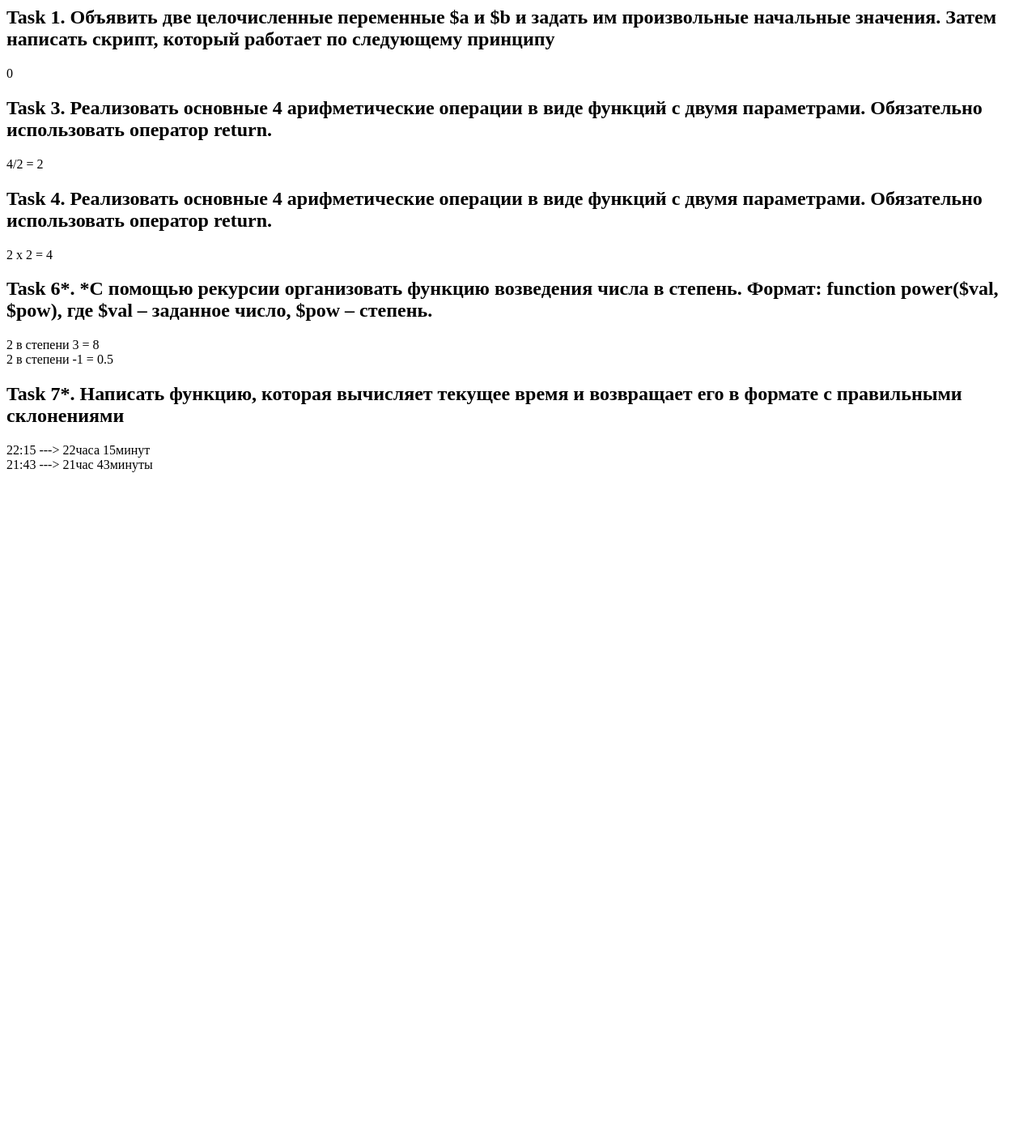
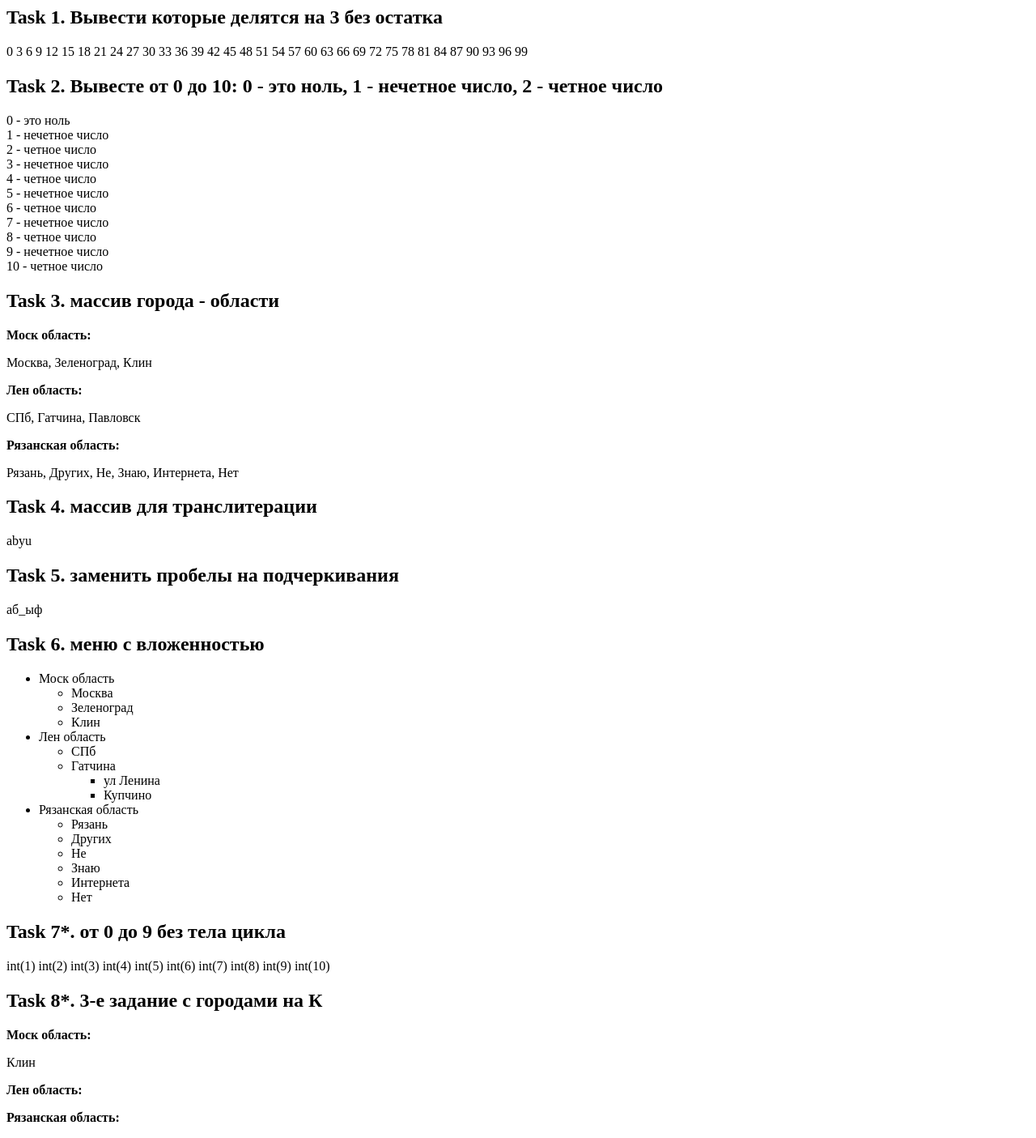
Before and after one commit to StGenry/php, a PHP site: page / in a window 1280 px wide. Shown: the whole page at 81% size. Before the commit the page ends 583 px from the top, so only its background shows below. Run offline with PHP 8.4, Linux system fonts and the light colour scheme.

Commit message:
1_3 complited

```diff
--- a/index.php
+++ b/index.php
@@ -1,114 +1,136 @@
-<h2> Task 1. Объявить две целочисленные переменные $a и $b
-    и задать им произвольные начальные значения.
-    Затем написать скрипт, который работает по следующему принципу </h2>
+<?php
+header("Content-type: text/html; charset=utf-8");
+?>
+
+<h2> Task 1. Вывести которые делятся на 3 без остатка </h2>
 <p>
-    <?php
-$a = 1;
-$b = -1;
-if ($a >= 0 && $b >= 0) {
-    echo $a - $b;
-} elseif ($a < 0 && $b < 0) {
-    echo $a * $b;
-} else {
-    echo $a + $b;
+<?php
+$a = 0;
+while ($a < 101) {
+    if ($a % 3 == 0) {
+        echo $a.' ';
+    }
+    $a++;
 }
 ?>
 </p>
-<h2> Task 3. Реализовать основные 4 арифметические операции в виде функций с двумя параметрами. Обязательно
-    использовать оператор return. </h2>
+
+<h2> Task 2. Вывесте от 0 до 10: 0 - это ноль,  1 - нечетное число, 2 - четное число</h2>
 <p>
-    <?php
-function sum($arg1, $arg2)
-{
-    return $arg1 + $arg2;
+<?php
+$a = 0;
+do {
+    if ($a == 0) {
+        echo $a.' - это ноль<br>';
+    } elseif ($a % 2 == 0) {
+        echo $a.' - четное число<br>';
+    } else {
+        echo $a.' - нечетное число<br>';
+    }
+    $a++;
 }
-
-function diff($arg1, $arg2)
-{
-    return $arg1 - $arg2;
-}
-
-function mult($arg1, $arg2)
-{
-    return $arg1 * $arg2;
-}
-
-function div($arg1, $arg2)
-{
-    return $arg1/$arg2;
-}
-
-echo '4/2 = '.div(4, 2);
-?>
-</p>
-</p>
-<h2> Task 4. Реализовать основные 4 арифметические операции в виде функций с двумя параметрами. Обязательно
-    использовать оператор return. </h2>
-<p>
-    <?php
-function mathOperation($arg1, $arg2, $operation) {
-    switch ($operation) {
-        case 'add':
-            return sum($arg1, $arg2);
-        case 'diff':
-            return diff($arg1, $arg2);
-        case 'mult':
-            return mult($arg1, $arg2);
-        case 'div':
-            return div($arg1, $arg2);
-        // в случае если $operation не один из 4 функция вернет null (т.к. явного возврата нет)
-    }
-}
-
-echo '2 х 2 = '.mathOperation(2, 2, 'mult');
+while ($a < 11)
 ?>
 </p>
 
-<h2> Task 6*. *С помощью рекурсии организовать функцию возведения числа в степень. Формат: function power($val, $pow),
-    где $val – заданное число, $pow – степень. </h2>
+<h2> Task 3. массив города - области </h2>
 <p>
 <?php
-function power($val, $pow) { // в общем случае, с 0-й и отрицательной степенью
-    if ($pow == 0) {
-        return 1;
-    } elseif ($pow > 0) {
-        return $val * power($val, $pow - 1);
-    } else {
-        return 1.0 / ($val * power (1.0 / $val, $pow + 1));
+$towns = [  "Моск область" => ["Москва", "Зеленоград", "Клин"],
+            "Лен область" => ["СПб", "Гатчина", "Павловск"],
+            "Рязанская область" => ["Рязань", "Других", "Не", "Знаю", "Интернета", "Нет"]
+        ];
+
+    foreach ($towns as $key => $area) {
+        echo "<p><b>{$key}:</b></p>";
+        foreach ($area as $index => $town) {
+            echo "{$town}".(($index == sizeof($area) - 1) ? "" : ", ");
+        }
     }
-}
 
-echo '2 в степени 3 = '.power(2, 3).'<br>';
-echo '2 в степени -1 = '.power(2, -1);
 ?>
 </p>
 
-<h2> Task 7*. Написать функцию, которая вычисляет текущее время и возвращает его в формате с правильными склонениями </h2>
+<h2> Task 4. массив для транслитерации </h2>
 <p>
 <?php
-// немного поизвращенски получилось, зато "секунды" добавить можно за 3 секунды ))
-function getNumberSpell($number, $word) {
-    $lastDigit = $number % 10;
-    if ($number < 10 || floor($number / 10) % 10 !== 1) {
-        if ($lastDigit === 1) {
-            return $word["N"]; // Nominative case (именительный падеж)
-        }
-        elseif ($lastDigit > 1 && $lastDigit < 5) {
-            return $word["A"]; // Accusative case (винительный падеж)
+function translit($str) {
+    $translitedStr = '';
+    $letters = ['а' => 'a', 'б' => 'b', 'в' => 'v', 'г' => 'g', 'ю' => 'yu', 'я' => 'ya']; // TODO: если успею добью массив, суть не меняет
+    for ($i = 0; $i < mb_strlen($str); $i++) {
+        $translitedStr .= $letters[mb_substr($str, $i, 1)];
+    }
+    return $translitedStr;
+}
+echo translit('абю');
+?>
+</p>
+
+<h2> Task 5. заменить пробелы на подчеркивания </h2>
+<p>
+<?php
+function changeSpaces($str) {
+    $translitedStr = '';
+    for ($i = 0; $i < mb_strlen($str); $i++) {
+        $symbol = mb_substr($str, $i, 1);
+        $translitedStr .= ($symbol == ' ') ? '_' : $symbol;
+    }
+    return $translitedStr;
+}
+echo changeSpaces('аб ыф');
+?>
+</p>
+
+<h2> Task 6. меню с вложенностью </h2>
+<p>
+<?php
+$towns = [  "Моск область" => ["Москва", "Зеленоград", "Клин"],
+"Лен область" => ["СПб", "Гатчина" => ["ул Ленина", "Купчино"]],
+"Рязанская область" => ["Рязань", "Других", "Не", "Знаю", "Интернета", "Нет"]
+];
+function buildMenu($items) {
+    $translitedStr = '';
+    echo "<ul>";
+    foreach ($items as $key => $value) {
+        if(is_array($value)) {
+            echo "<li>{$key}</li>";
+            buildMenu($value);
+        } else {
+            echo "<li>{$value}</li>";
         }
     }
-    return $word["G"]; // Genitive case (родительный падеж) - вот с названием падежей конечно мог наврать, давно это было.. :)
+    echo "</ul>";
 }
-
-function getHourSpell($number) {
-    return getNumberSpell($number, ["N" => "час", "A" => "часа", "G" => "часов"]);
-}
-
-function getMinuteSpell($number) {
-    return getNumberSpell($number, ["N" => "минута", "A" => "минуты", "G" => "минут"]);
-}
-
-echo '22:15 ---> 22'.getHourSpell(22).' 15'.getMinuteSpell(15).'<br>';
-echo '21:43 ---> 21'.getHourSpell(21).' 43'.getMinuteSpell(43).'<br>';
+echo buildMenu($towns);
 ?>
 </p>
+
+<h2> Task 7*. от 0 до 9 без тела цикла </h2>
+<p>
+<?php
+for ($i = 0; $i < 10; $i++, var_dump($i)) {
+    // пусто
+}
+?>
+</p>
+
+<h2> Task 8*. 3-е задание с городами на К </h2>
+<p>
+<?php
+$towns = [  "Моск область" => ["Москва", "Зеленоград", "Клин"],
+            "Лен область" => ["СПб", "Гатчина", "Павловск"],
+            "Рязанская область" => ["Рязань", "Других", "Не", "Знаю", "Интернета", "Нет"]
+        ];
+
+    foreach ($towns as $key => $area) {
+        echo "<p><b>{$key}:</b></p>";
+        foreach ($area as $index => $town) {
+            if (mb_substr($town, 0, 1) == 'К') {
+                echo "{$town}".(($index == sizeof($area) - 1) ? "" : ", ");
+            }
+
+        }
+    }
+
+?>
+</p>
```
Also changed, not shown: index_1_2.php (added), 1 other file.
